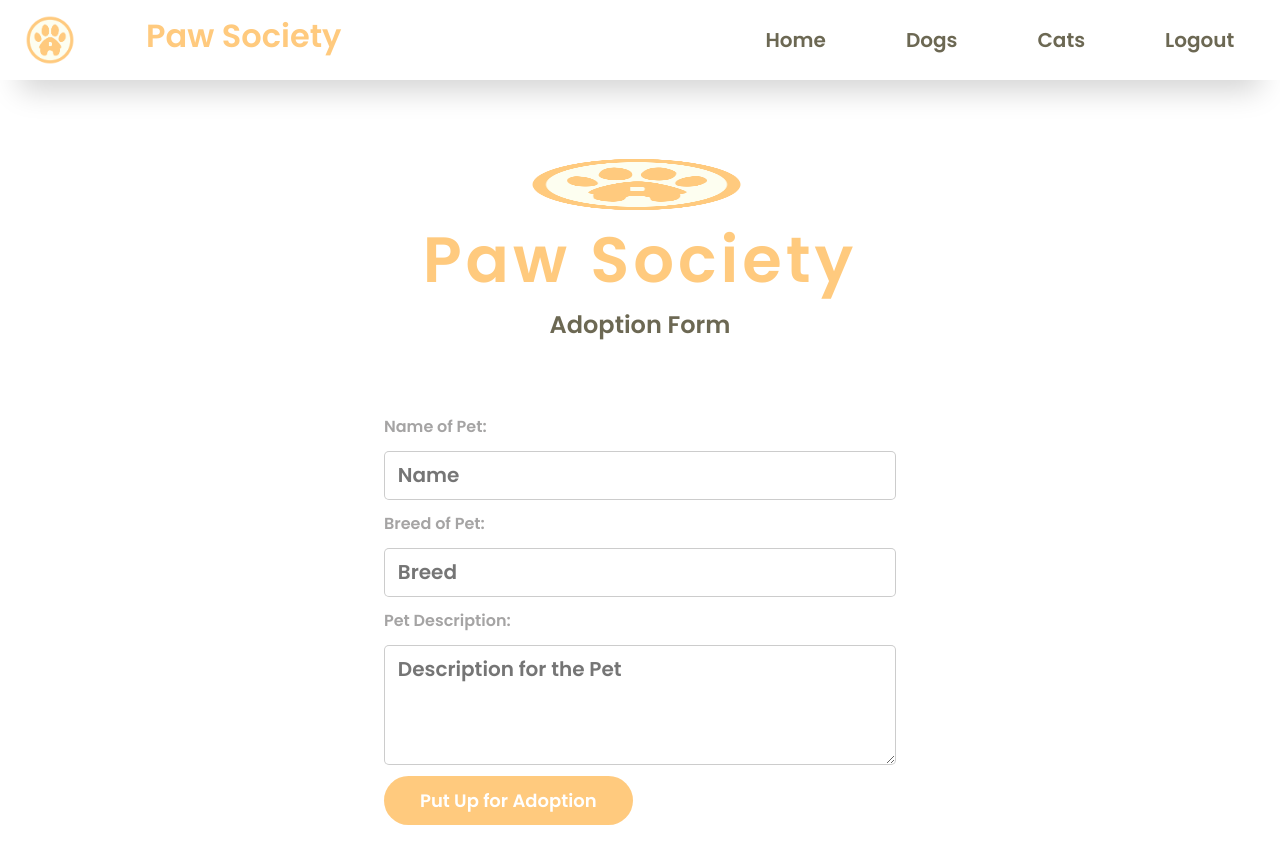
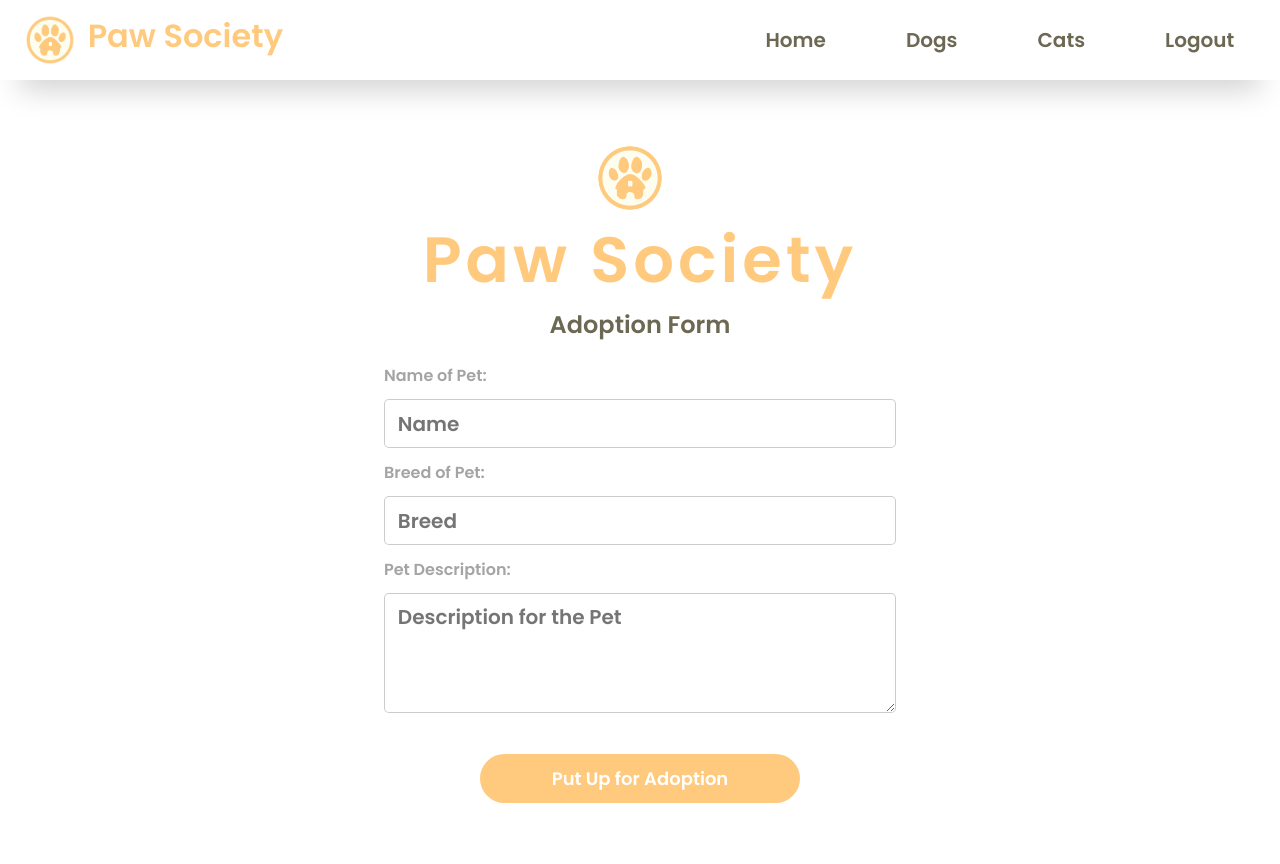
Before and after one commit to VhynceNarca/JSon_Derulo, a React (Create React App) app in the folder client/: page /cats/addcat in a window 1280 px wide. Shown: the top 864 px of the page. Built offline with nearby package versions, Linux system fonts and the light colour scheme.

Commit message:
few changes/fix

```diff
--- a/client/src/components/Card.js
+++ b/client/src/components/Card.js
@@ -8,13 +8,11 @@ const Card = ({data}) => {
 
     const editHandler = (e) =>{
         e.stopPropagation();
-        alert('edit')
         navigate(`/cats/edit/${data.id}`,{state:{data}})//ilisanan : i route sa edit page
     }
 
     const deleteHandler = (e) =>{
         e.stopPropagation();
-        alert('delete')
         navigate(`/cats/delete/${data.id}`,{state:{data}})//ilisanan : i route sa delete page or change completely to modal
     }
     return(
--- a/client/src/pages/AddCat.js
+++ b/client/src/pages/AddCat.js
@@ -1,5 +1,5 @@
 import React, {useReducer, useState} from 'react'
-import './AddPet.css';
+import './Pet.css';
 import logo from '../assets/logo.png';
 import Axios from 'axios';
 
@@ -9,11 +9,7 @@ const formReducer = (state, event) => {
         return {
           name: '',
           breed: '',
-          //gender: '',
-          //age: '',
           petDesc: '',
-          //healthDesc: '',
-          //adoptFee: '',
         }
       }
 
@@ -63,9 +59,9 @@ function AddCat() {
 
   return (
     <>
-        <div className="container">
+        <div className="container-pet">
             <div className="center">
-                <img src={logo} className="logo" alt=""/>
+                <img src={logo} className="logo-pet" alt=""/>
                 <h1 className="title">Paw Society</h1>
                 <h2 className="subtitle">Adoption Form</h2>
                 <div className = "form-box">
--- a/client/src/pages/AddDog.js
+++ b/client/src/pages/AddDog.js
@@ -1,5 +1,5 @@
 import React, {useReducer, useState} from 'react'
-import './AddPet.css';
+import './Pet.css';
 import logo from '../assets/logo.png';
 import Axios from 'axios';
 
@@ -9,11 +9,7 @@ const formReducer = (state, event) => {
         return {
           name: '',
           breed: '',
-          //gender: '',
-          //age: '',
           petDesc: '',
-          //healthDesc: '',
-          //adoptFee: '',
         }
       }
 
@@ -63,9 +59,9 @@ function AddDog() {
 
   return (
     <>
-        <div className="container">
+        <div className="container-pet">
             <div className="center">
-                <img src={logo} className="logo" alt=""/>
+                <img src={logo} className="logo-pet" alt=""/>
                 <h1 className="title">Paw Society</h1>
                 <h2 className="subtitle">Adoption Form</h2>
                 <div className = "form-box">
@@ -119,52 +115,3 @@ function AddDog() {
 }
 
 export default AddDog
-
-/*
-                {submitting &&
-                    <div>
-                        You are submitting the following:
-                        <ul>
-                            {Object.entries(formData).map(([name, value]) => (
-                                <li key={name}><strong>{name}</strong>:{value.toString()}</li>
-                            ))}
-                        </ul>
-                    </div>
-                }
-<label>Pet Age n' Gender:</label>
-
-                    <select name="age" onChange={handleChange} value = {formData.age || 'Young'}>
-                        <option value="Young">Young</option>
-                        <option value="Adult">Adult</option>
-                    </select>
-
-
-
-                    <select name="gender" onChange={handleChange} value = {formData.gender || 'Male'}>
-                        <option value="Male">Male</option>
-                        <option value="Female">Female</option>
-                    </select>
-
-                    <label>Pet Fee:</label>
-
-                    <input
-                        type ="number"
-                        min = "0"
-                        className = "form-input"
-                        name ="adoptFee"
-                        placeholder="$50"
-                        onChange ={handleChange}
-                        value = {formData.adoptFee|| ''}
-                    />
-
-                                        <label>Pet Health:</label>
-
-                    <input
-                        type ="text"
-                        className = "form-input"
-                        name ="healthDesc"
-                        placeholder="Vaccinations up to date, spayed / neutered."
-                        onChange ={handleChange}
-                        value = {formData.healthDesc|| ''}
-                    />
-*/
--- a/client/src/pages/DeletePet.css
+++ /dev/null
@@ -1,80 +0,0 @@
-.buttons{
-    display: flex;
-    justify-content: space-evenly;
-    margin: auto;
-    padding-top: 2.5em;
-    /*border: 1px solid;
-    border-color: red;*/
-    align-items: center;
-}
-
-.yesBtn,.noBtn{
-    padding: 0.6em 2em;
-    border-radius: 40px;
-    color: #fff;
-    background-color: #ffca7e;
-    font-size: 18px;
-    border: 0;
-    /*margin-right: auto;*/
-    cursor: pointer;
-
-}
-
-.yesBtn:hover , .noBtn:hover{
-    padding: 0.6em 2em;
-    border-radius: 40px;
-    color: #fff;
-    background-color: #ff9500;
-    font-size: 18px;
-    border: 0;
-    /*margin-right: auto;*/
-    cursor: pointer;
-
-}
-
-.container {
-    margin: auto;
-    width: 50%;
-    height: 100%;
-    margin-top: 5%;
-}
-
-.logo {
-    height: 68px;
-    padding-right: 20px;
-    display: block;
-    margin-left: auto;
-    margin-right: auto;
-    width: 40%;
-}
-
-.center h1 {
-    margin-top: 0;
-    color: #ffca7e;
-    letter-spacing: 4px;
-    font-size: 64px;
-}
-
-form {
-    width: 100%;
-}
-/*
-label {
-    text-align: left;
-    /*margin-right: 40%;
-    /*margin-top: 0.2em;
-    width: 100%;
-    color: rgba(31, 28, 28, 0.4);
-}*/
-
-h3 {
-    color: #6666;
-    font-size: 16px;
-    font-weight: lighter;
-}
-
-.title,
-.subtitle {
-    margin: auto;
-    text-align: center;
-}
--- a/client/src/pages/DeletePet.js
+++ b/client/src/pages/DeletePet.js
@@ -1,6 +1,5 @@
 import React from 'react'
-import './DeletePet.css';
-import logo from '../assets/logo.png';
+import './Pet.css';
 import {useNavigate, useLocation } from "react-router-dom";
 import Axios from 'axios';
 
@@ -13,26 +12,23 @@ function DeletePet() {
   const deletefromDb = () => {
     Axios.delete(`pets/delete/${data.id}`).then(() => {
         console.log("success");
-        navigate('/home')
+        navigate(-1)
     });
  }
 
- const gohome = () => {
-
-    navigate('/home')
+ const goBack = () => {
+    navigate(-1)
 }
 
   return (
     <>
-        <div className="container">
+        <div className="container-delete">
             <div className="center">
-                <img src={logo} className="logo" alt=""/>
-                <h1 className="title">Remove pet from List?</h1>
-                <h2 className="subtitle">Doing so will remove pet for adoption</h2>
+                <h2 className="subtitle">Are you sure you want to remove a pet from adoption List?</h2>
 
                 <div className="buttons">
                   <button  onClick={deletefromDb} className = "yesBtn"> Yes </button>
-                  <button  onClick={gohome} className = "noBtn"> No </button>
+                  <button  onClick={goBack} className = "noBtn"> No </button>
                 </div>
 
             </div>
--- a/client/src/pages/AddPet.css
+++ b/client/src/pages/Pet.css
@@ -2,13 +2,10 @@
     min-width: 100%;
     height: 100vh;
     border: 5vw;
-    /*dotted #F55A00*/
-    /* border: 1px solid red; */
     align-items: center;
-    margin: 0vw;
+    margin-top: -8%;
     padding: 5vw;
     position: relative;
-    /* position:relative for .prevBtn and .nextBtn position:absolute; */
 }
 
 .form-box h5 {
@@ -53,43 +50,38 @@ input {
 }
 
 .submitBtn {
-    padding: 0.6em 2em;
+    display: block;
+    padding: 0.6em 4em;
     border-radius: 40px;
     color: #fff;
     background-color: #ffca7e;
     font-size: 18px;
     border: 0;
+    margin-top: 8%;
     margin-right: auto;
+    margin-left: auto;
     cursor: pointer;
 
 }
 
 .submitBtn:hover {
-    padding: 0.6em 2em;
-    border-radius: 40px;
-    color: #fff;
-    background-color: #ff9500;
-    font-size: 18px;
-    border: 0;
-    margin-right: auto;
-    cursor: pointer;
+    background-color: #FFB74F;
 
 }
 
-.container {
+.container-pet {
     margin: auto;
     width: 50%;
     height: 100%;
     margin-top: 5%;
 }
 
-.logo {
+.logo-pet {
     height: 68px;
     padding-right: 20px;
     display: block;
     margin-left: auto;
     margin-right: auto;
-    width: 40%;
 }
 
 .center h1 {
@@ -102,14 +94,6 @@ input {
 form {
     width: 100%;
 }
-/*
-label {
-    text-align: left;
-    /*margin-right: 40%;
-    /*margin-top: 0.2em;
-    width: 100%;
-    color: rgba(31, 28, 28, 0.4);
-}*/
 
 h3 {
     color: #6666;
@@ -141,3 +125,47 @@ select {
     background-image: linear-gradient(to top, #f9f9f9, #fff 33%);
     margin-top: 0.2em;
 }
+
+
+.buttons{
+    display: flex;
+    justify-content: space-evenly;
+    margin: auto;
+    padding-top: 2.5em;
+    align-items: center;
+}
+
+.yesBtn{
+    padding: 0.6em 6em;
+    border-radius: 40px;
+    color: #fff;
+    background-color: #D9D9D9;
+    font-size: 18px;
+    border: 0;
+    cursor: pointer;
+
+}
+
+.noBtn{
+    padding: 0.6em 6em;
+    border-radius: 40px;
+    color: #fff;
+    background-color: #ffca7e;
+    font-size: 18px;
+    border: 0;
+    cursor: pointer;
+}
+
+.yesBtn:hover{
+    background-color: #B5B3B3;
+}
+
+.noBtn:hover{
+    background-color: #FFB74F;
+}
+
+.container-delete {
+    margin: auto;
+    margin-top: 30vh;
+    width: 40%;
+}
```
Also changed, not shown: client/src/pages/EditPet.js (+4 -96 lines).
